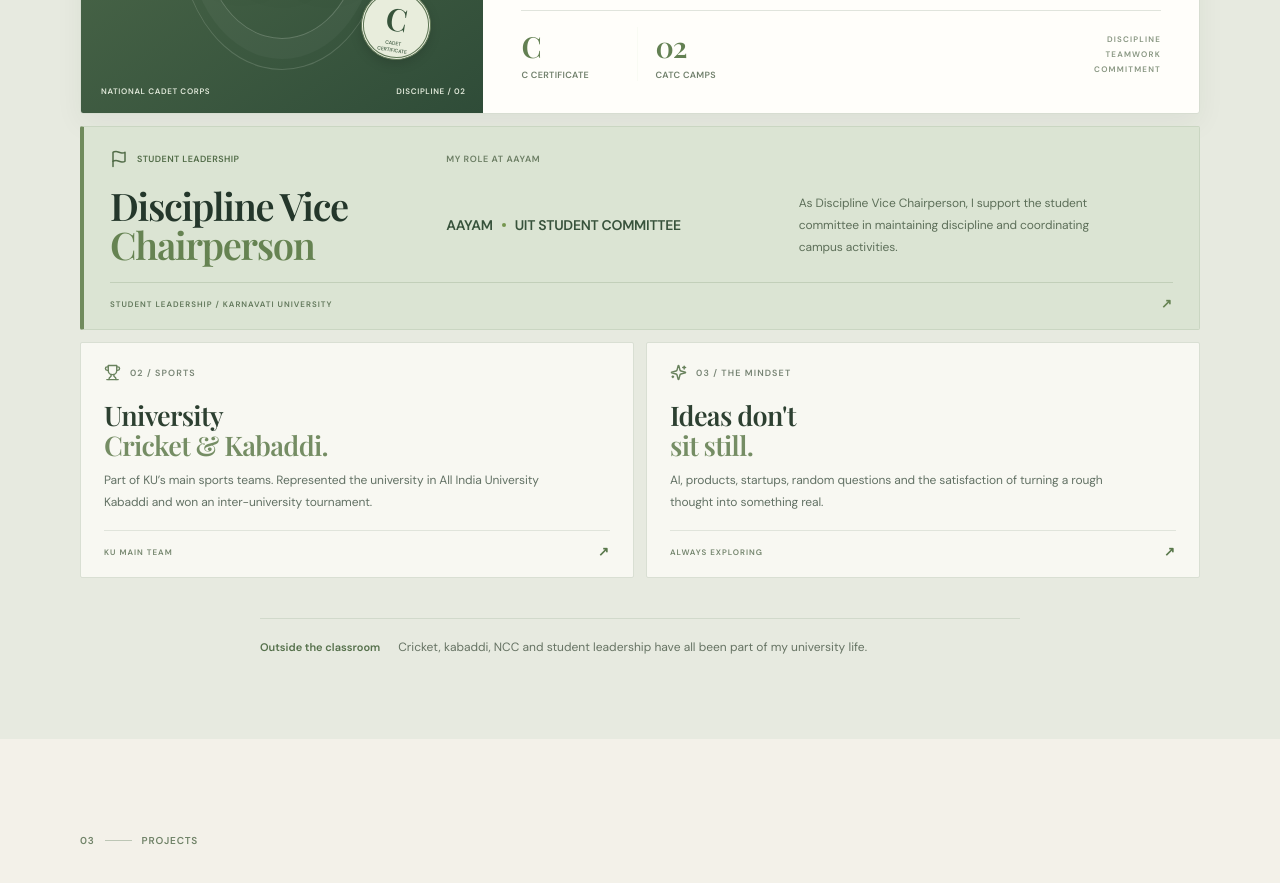
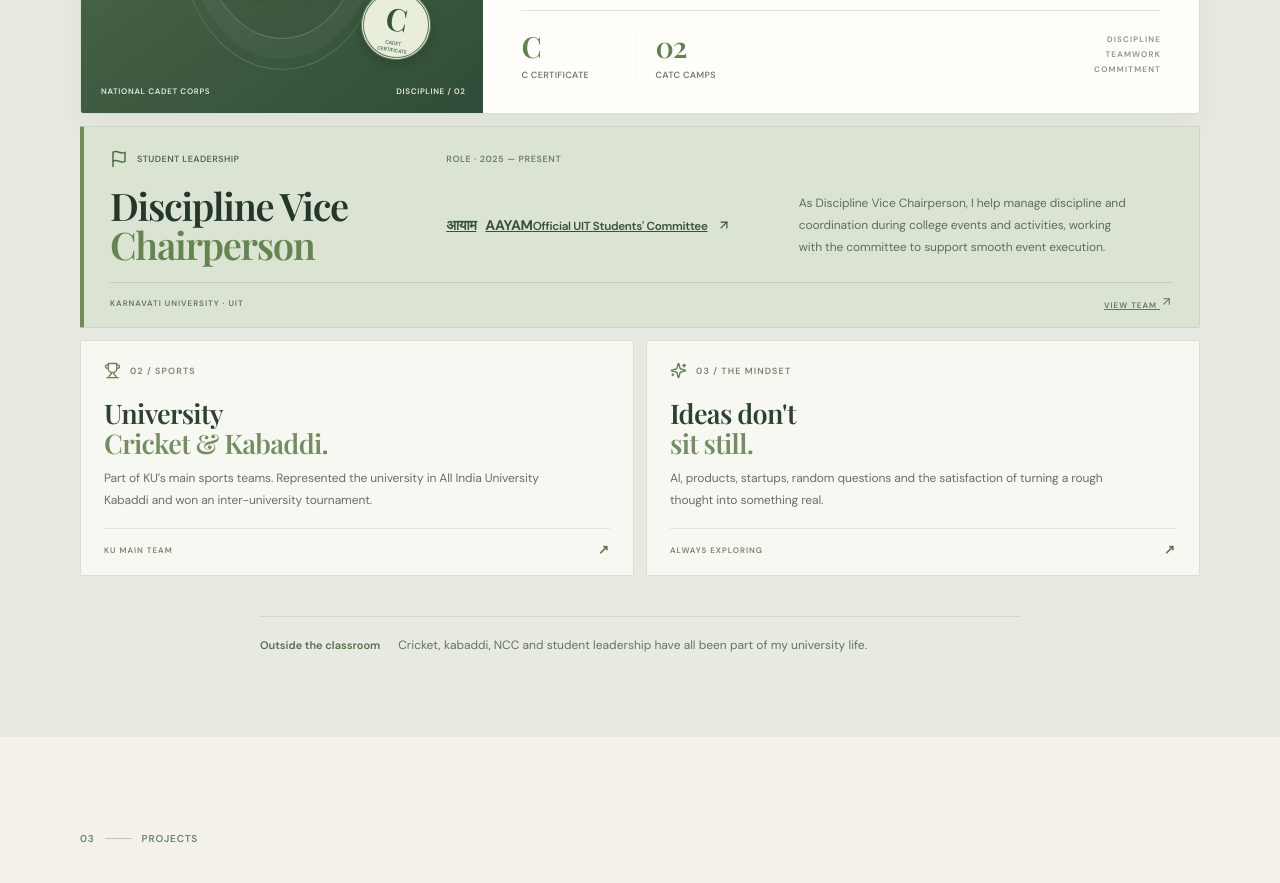
Before and after one commit to abhitiwari12/abhitiwari, a React (Vite) app: page / in a window 1280 px wide. Shown: the part 2000-2883 px from the top of the page. Built offline with nearby package versions, Linux system fonts and the light colour scheme; a web font is replaced by a local one.

Commit message:
Add official AAYAM identity and team page link to leadership role

```diff
--- a/src/main.jsx
+++ b/src/main.jsx
@@ -109,7 +109,22 @@ function App() {
     <div className="chapter-index chapter-index-light reveal"><span>02</span><i/><span>BEYOND THE CLASSROOM</span></div><div className="formation-heading reveal"><div><h2>Some things<br/>you learn <em>outside.</em></h2></div><p>Sport, NCC and student leadership have shaped my university experience just as much as my coursework.</p></div>
     <article className="ncc-journey-card reveal"><div className="ncc-scene"><div className="ncc-rings"/><div className="ncc-letters">NCC</div><div className="ncc-seal"><b>C</b><small>CADET<br/>CERTIFICATE</small></div><span className="ncc-scene-label">NATIONAL CADET CORPS</span><span className="ncc-coordinate">DISCIPLINE / 02</span></div><div className="ncc-story"><div className="ncc-kicker"><ShieldCheck size={15}/> NATIONAL CADET CORPS</div><h3>NCC has taught me<br/><em>discipline and teamwork.</em></h3><p>I'm an NCC cadet and hold a C Certificate. I've also attended two CATC camps. The experience has helped me build confidence, work as part of a team and take responsibility.</p><div className="ncc-achievements"><div className="ncc-achievement"><b>C</b><span>C CERTIFICATE</span></div><div className="ncc-achievement"><b>02</b><span>CATC CAMPS</span></div><div className="ncc-traits"><span>DISCIPLINE</span><i/><span>TEAMWORK</span><i/><span>COMMITMENT</span></div></div></div></article>
     <div className="formation-side-grid">
-     <article className="formation-tile leadership-tile formation-role-featured reveal"><div className="tile-overline"><Flag size={18}/><span>STUDENT LEADERSHIP</span></div><div className="position-label">MY ROLE AT AAYAM</div><h3><span>Discipline Vice</span><em>Chairperson</em></h3><div className="position-organisation">AAYAM <i/> UIT STUDENT COMMITTEE</div><p>As Discipline Vice Chairperson, I support the student committee in maintaining discipline and coordinating campus activities.</p><div className="tile-bottom"><span>STUDENT LEADERSHIP / KARNAVATI UNIVERSITY</span><span>↗</span></div><div className="tile-watermark">LEAD</div></article>
+     <article className="formation-tile leadership-tile formation-role-featured reveal">
+       <div className="tile-overline"><Flag size={18}/><span>STUDENT LEADERSHIP</span></div>
+       <div className="position-label">ROLE · 2025 — PRESENT</div>
+       <h3><span>Discipline Vice</span><em>Chairperson</em></h3>
+       <a className="position-organisation aayam-organisation" href="https://aayam.online/" target="_blank" rel="noreferrer" aria-label="AAYAM official UIT Students' Committee website">
+         <span className="aayam-script">आयाम</span>
+         <span className="aayam-name"><strong>AAYAM</strong><small>Official UIT Students' Committee</small></span>
+         <ArrowUpRight size={14}/>
+       </a>
+       <p>As Discipline Vice Chairperson, I help manage discipline and coordination during college events and activities, working with the committee to support smooth event execution.</p>
+       <div className="tile-bottom">
+         <span>KARNAVATI UNIVERSITY · UIT</span>
+         <a href="https://aayam.online/team" target="_blank" rel="noreferrer">VIEW TEAM <ArrowUpRight size={13}/></a>
+       </div>
+       <div className="tile-watermark">LEAD</div>
+     </article>
      <article className="formation-tile sports-tile reveal"><div className="tile-overline"><Trophy size={17}/><span>02 / SPORTS</span></div><h3>University<br/><em>Cricket & Kabaddi.</em></h3><p>Part of KU’s main sports teams. Represented the university in All India University Kabaddi and won an inter-university tournament.</p><div className="tile-bottom"><span>KU MAIN TEAM</span><span>↗</span></div><div className="tile-watermark">SPORT</div></article>
      <article className="formation-tile curiosity-tile reveal"><div className="tile-overline"><Sparkles size={17}/><span>03 / THE MINDSET</span></div><h3>Ideas don't<br/><em>sit still.</em></h3><p>AI, products, startups, random questions and the satisfaction of turning a rough thought into something real.</p><div className="tile-bottom"><span>ALWAYS EXPLORING</span><span>↗</span></div><div className="tile-watermark">IDEAS</div></article>
     </div>
```
